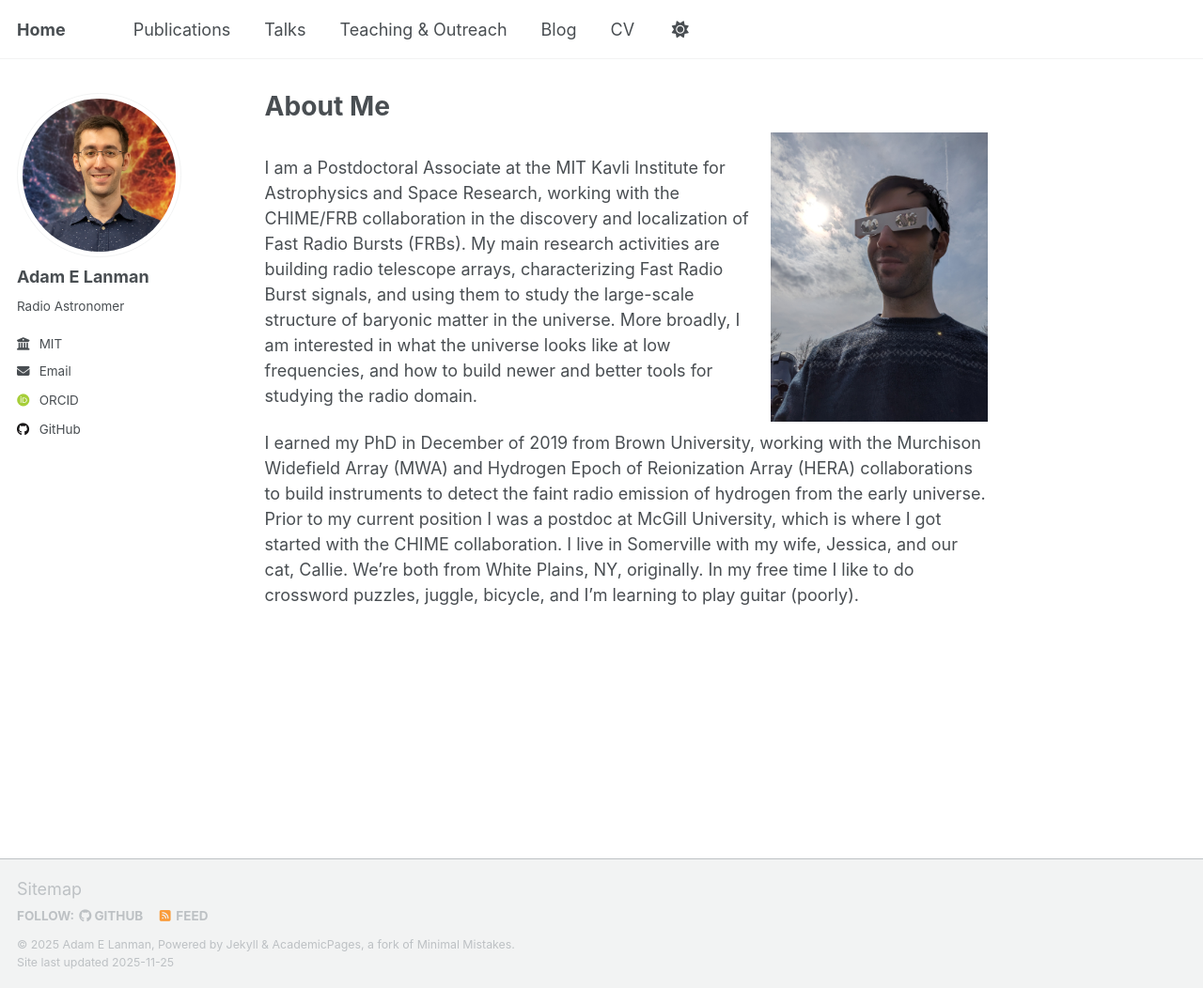
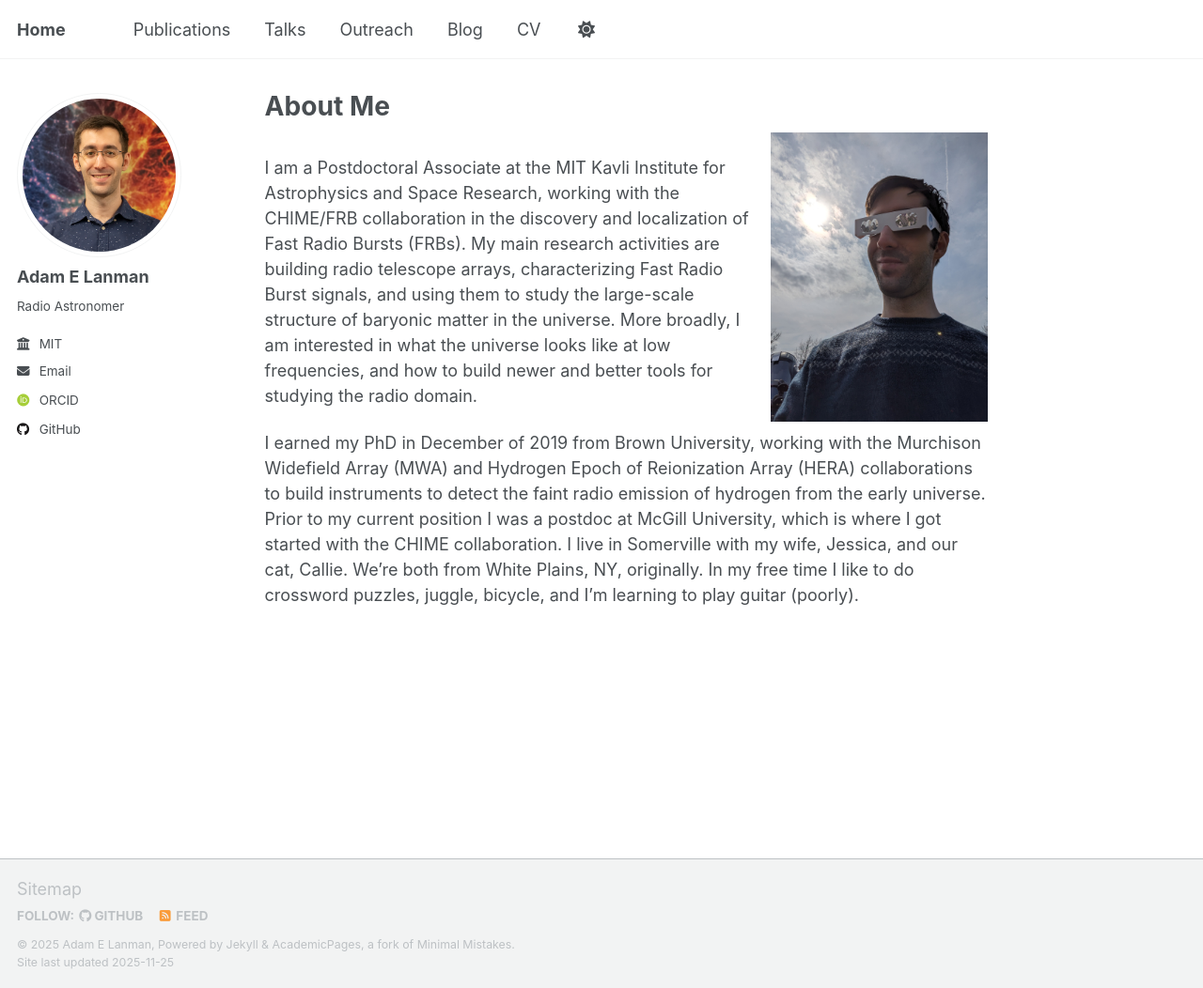
Before and after one commit to aelanman/aelanman.github.io, a Jekyll site: the page built from _pages/about.md, in a window 1280 px wide and 1052 px high. Shown: the whole window at 94% size. Built offline with Jekyll 4.4.1, drawn with Linux system fonts in a browser that asks for light colours; some web fonts are replaced; a script that is not in the unit is left out.

Commit message:
outreach only; teaching later

```diff
--- a/_data/navigation.yml
+++ b/_data/navigation.yml
@@ -14,11 +14,8 @@ main:
   - title: "Talks"
     url: /talks/
 
-  - title: "Teaching & Outreach"
+  - title: "Outreach"
     url: /teaching/
-
-      #  - title: "Portfolio"
-      #    url: /portfolio/
 
   - title: "Blog"
     url: /year-archive/
--- a/_pages/teaching.md
+++ b/_pages/teaching.md
@@ -1,6 +1,6 @@
 ---
 layout: archive
-title: "Teaching & Outreach"
+title: "Outreach"
 permalink: /teaching/
 author_profile: true
 ---
```
Also changed, not shown: other parts of _pages/teaching.md (+1 -1 lines).
